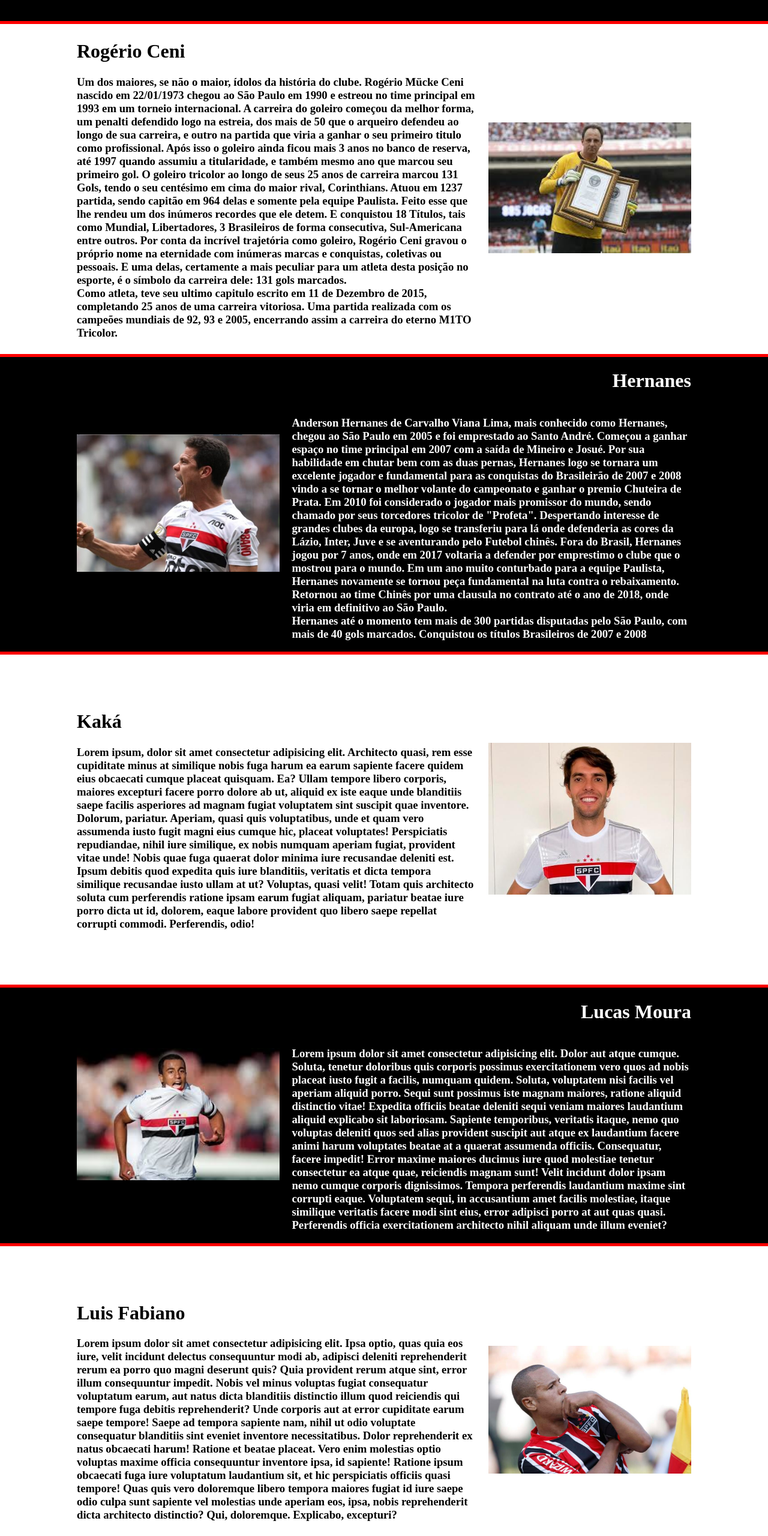
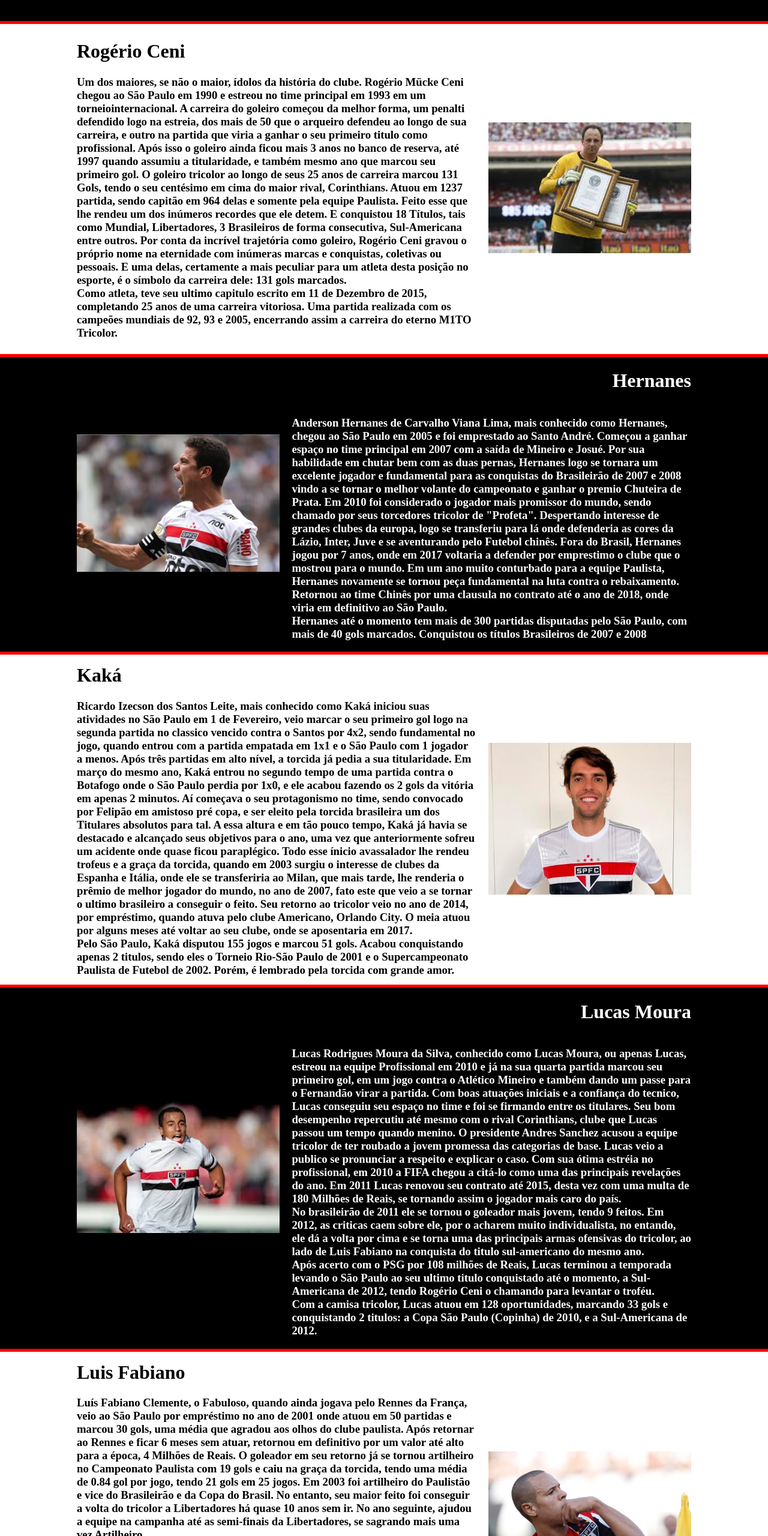
Before and after one commit to oLucasNascimento/SPNow, a plain HTML site: page pages/idolos.html in a window 1280 px wide. Shown: the part 860-3420 px from the top of the page at 60% size. Drawn offline with Linux system fonts and the light colour scheme.

Commit message:
Finalizando a tela de ídolos

```diff
--- a/pages/idolos.html
+++ b/pages/idolos.html
@@ -62,18 +62,18 @@
             <div class="box">
                 <div class="textwhite">
                     <h1>Rogério Ceni</h1>
-                    <h3>Um dos maiores, se não o maior, ídolos da história do clube. Rogério Mücke Ceni nascido em
-                        22/01/1973 chegou ao São Paulo em 1990 e estreou no time principal em 1993 em um torneio
-                        internacional. A carreira do goleiro começou da melhor forma, um penalti defendido logo na
-                        estreia, dos mais de 50 que o arqueiro defendeu ao longo de sua carreira, e outro na partida que
-                        viria a ganhar o seu primeiro titulo como profissional. Após isso o goleiro ainda ficou mais 3
-                        anos no banco de reserva, até 1997 quando assumiu a titularidade, e também mesmo ano que marcou
-                        seu primeiro gol. O goleiro tricolor ao longo de seus 25 anos de carreira marcou 131 Gols, tendo
-                        o seu centésimo em cima do maior rival, Corinthians. Atuou em 1237 partida, sendo capitão em 964
-                        delas e somente pela equipe Paulista. Feito esse que lhe rendeu um dos inúmeros recordes que ele
-                        detem. E conquistou 18 Títulos, tais como Mundial, Libertadores, 3 Brasileiros de forma
-                        consecutiva, Sul-Americana entre outros. Por conta da incrível trajetória como goleiro, Rogério
-                        Ceni gravou o próprio nome na eternidade com inúmeras marcas e conquistas, coletivas ou
+                    <h3>Um dos maiores, se não o maior, ídolos da história do clube. Rogério Mücke Ceni chegou ao São
+                        Paulo em 1990 e estreou no time principal em 1993 em um torneiointernacional. A carreira do
+                        goleiro começou da melhor forma, um penalti defendido logo na estreia, dos mais de 50 que o
+                        arqueiro defendeu ao longo de sua carreira, e outro na partida que viria a ganhar o seu primeiro
+                        titulo como profissional. Após isso o goleiro ainda ficou mais 3 anos no banco de reserva, até
+                        1997 quando assumiu a titularidade, e também mesmo ano que marcou seu primeiro gol. O goleiro
+                        tricolor ao longo de seus 25 anos de carreira marcou 131 Gols, tendo o seu centésimo em cima do
+                        maior rival, Corinthians. Atuou em 1237 partida, sendo capitão em 964 delas e somente pela
+                        equipe Paulista. Feito esse que lhe rendeu um dos inúmeros recordes que ele detem. E conquistou
+                        18 Títulos, tais como Mundial, Libertadores, 3 Brasileiros de forma consecutiva, Sul-Americana
+                        entre outros. Por conta da incrível trajetória como goleiro, Rogério Ceni gravou o próprio nome
+                        na eternidade com inúmeras marcas e conquistas, coletivas ou
                         pessoais. E uma delas, certamente a mais peculiar para um atleta desta posição no esporte, é o
                         símbolo da carreira dele: 131 gols marcados.<br>
                         Como atleta, teve seu ultimo capitulo escrito em 11 de Dezembro de 2015, completando 25 anos de
@@ -128,28 +128,25 @@
             <div class="box">
                 <div class="textwhite">
                     <h1>Kaká</h1>
-                    <h3>Lorem ipsum, dolor sit amet consectetur adipisicing elit. Architecto quasi, rem esse cupiditate
-                        minus at similique nobis fuga harum ea earum sapiente facere quidem eius obcaecati cumque
-                        placeat
-                        quisquam. Ea?
-                        Ullam tempore libero corporis, maiores excepturi facere porro dolore ab ut, aliquid ex iste
-                        eaque
-                        unde blanditiis saepe facilis asperiores ad magnam fugiat voluptatem sint suscipit quae
-                        inventore.
-                        Dolorum, pariatur.
-                        Aperiam, quasi quis voluptatibus, unde et quam vero assumenda iusto fugit magni eius cumque hic,
-                        placeat voluptates! Perspiciatis repudiandae, nihil iure similique, ex nobis numquam aperiam
-                        fugiat,
-                        provident vitae unde!
-                        Nobis quae fuga quaerat dolor minima iure recusandae deleniti est. Ipsum debitis quod expedita
-                        quis
-                        iure blanditiis, veritatis et dicta tempora similique recusandae iusto ullam at ut? Voluptas,
-                        quasi
-                        velit!
-                        Totam quis architecto soluta cum perferendis ratione ipsam earum fugiat aliquam, pariatur beatae
-                        iure porro dicta ut id, dolorem, eaque labore provident quo libero saepe repellat corrupti
-                        commodi.
-                        Perferendis, odio!</h3>
+                    <h3>Ricardo Izecson dos Santos Leite, mais conhecido como Kaká iniciou suas atividades no São Paulo
+                        em 1 de Fevereiro, veio marcar o seu primeiro gol logo na segunda partida no classico vencido
+                        contra o Santos por 4x2, sendo fundamental no jogo, quando entrou com a partida empatada em 1x1
+                        e o São Paulo com 1 jogador a menos. Após três partidas em alto nível, a torcida já pedia a sua
+                        titularidade. Em março do mesmo ano, Kaká entrou no segundo tempo de uma partida contra o
+                        Botafogo onde o São Paulo perdia por 1x0, e ele acabou fazendo os 2 gols da vitória em apenas 2
+                        minutos. Aí começava o seu protagonismo no time, sendo convocado por Felipão em amistoso pré
+                        copa, e ser eleito pela torcida brasileira um dos Titulares absolutos para tal. A essa altura e
+                        em tão pouco tempo, Kaká já havia se destacado e alcançado seus objetivos para o ano, uma vez
+                        que anteriormente sofreu um acidente onde quase ficou paraplégico. Todo esse ínicio avassalador
+                        lhe rendeu trofeus e a graça da torcida, quando em 2003 surgiu o interesse de clubes da Espanha
+                        e Itália, onde ele se transferiria ao Milan, que mais tarde, lhe renderia o prêmio de melhor
+                        jogador do mundo, no ano de 2007, fato este que veio a se tornar o ultimo brasileiro a conseguir
+                        o feito. Seu retorno ao tricolor veio no ano de 2014, por empréstimo, quando atuva pelo clube
+                        Americano, Orlando City. O meia atuou por alguns meses até voltar ao seu clube, onde se
+                        aposentaria em 2017. <br>
+                        Pelo São Paulo, Kaká disputou 155 jogos e marcou 51 gols. Acabou conquistando apenas 2 titulos,
+                        sendo eles o Torneio Rio-São Paulo de 2001 e o Supercampeonato Paulista de Futebol de 2002.
+                        Porém, é lembrado pela torcida com grande amor. </h3>
                 </div>
                 <div class="foto">
                     <img src="../img/kaka.jpg">
@@ -166,27 +163,26 @@
                 </div>
                 <div class="textblack">
                     <h1>Lucas Moura</h1>
-                    <h3>Lorem ipsum dolor sit amet consectetur adipisicing elit. Dolor aut atque cumque. Soluta, tenetur
-                        doloribus quis corporis possimus exercitationem vero quos ad nobis placeat iusto fugit a
-                        facilis,
-                        numquam quidem.
-                        Soluta, voluptatem nisi facilis vel aperiam aliquid porro. Sequi sunt possimus iste magnam
-                        maiores,
-                        ratione aliquid distinctio vitae! Expedita officiis beatae deleniti sequi veniam maiores
-                        laudantium
-                        aliquid explicabo sit laboriosam.
-                        Sapiente temporibus, veritatis itaque, nemo quo voluptas deleniti quos sed alias provident
-                        suscipit
-                        aut atque ex laudantium facere animi harum voluptates beatae at a quaerat assumenda officiis.
-                        Consequatur, facere impedit!
-                        Error maxime maiores ducimus iure quod molestiae tenetur consectetur ea atque quae, reiciendis
-                        magnam sunt! Velit incidunt dolor ipsam nemo cumque corporis dignissimos. Tempora perferendis
-                        laudantium maxime sint corrupti eaque.
-                        Voluptatem sequi, in accusantium amet facilis molestiae, itaque similique veritatis facere modi
-                        sint
-                        eius, error adipisci porro at aut quas quasi. Perferendis officia exercitationem architecto
-                        nihil
-                        aliquam unde illum eveniet?</h3>
+                    <h3>Lucas Rodrigues Moura da Silva, conhecido como Lucas Moura, ou apenas Lucas, estreou na equipe
+                        Profissional em 2010 e já na sua quarta partida marcou seu primeiro gol, em um jogo contra o
+                        Atlético Mineiro e também dando um passe para o Fernandão virar a partida. Com boas atuações
+                        iniciais e a confiança do tecnico, Lucas conseguiu seu espaço no time e foi se firmando entre os
+                        titulares. Seu bom desempenho repercutiu até mesmo com o rival Corinthians, clube que Lucas
+                        passou um tempo quando menino. O presidente Andres Sanchez acusou a equipe tricolor de ter
+                        roubado a jovem promessa das categorias de base. Lucas veio a publico se pronunciar a respeito e
+                        explicar o caso. Com sua ótima estréia no profissional, em 2010 a FIFA chegou a citá-lo como uma
+                        das principais revelações do ano. Em 2011 Lucas renovou seu contrato até 2015, desta vez com uma
+                        multa de 180 Milhões de Reais, se tornando assim o jogador mais caro do país.<br>
+                        No brasileirão de 2011 ele se tornou o goleador mais jovem, tendo 9 feitos. Em 2012, as criticas
+                        caem sobre ele, por o acharem muito individualista, no entando, ele dá a volta por cima e se
+                        torna uma das principais armas ofensivas do tricolor, ao lado de Luis Fabiano na conquista do
+                        titulo sul-americano do mesmo ano.<br>
+                        Após acerto com o PSG por 108 milhões de Reais, Lucas terminou a temporada levando o São Paulo
+                        ao seu ultimo titulo conquistado até o momento, a Sul-Americana de 2012, tendo Rogério Ceni o
+                        chamando para levantar o troféu.<br>
+                        Com a camisa tricolor, Lucas atuou em 128 oportunidades, marcando 33 gols e conquistando 2
+                        titulos: a Copa São Paulo (Copinha) de 2010, e a Sul-Americana de 2012.
+                    </h3>
                 </div>
             </div>
         </div>
@@ -197,28 +193,23 @@
             <div class="box">
                 <div class="textwhite">
                     <h1>Luis Fabiano</h1>
-                    <h3>Lorem ipsum dolor sit amet consectetur adipisicing elit. Ipsa optio, quas quia eos iure, velit
-                        incidunt delectus consequuntur modi ab, adipisci deleniti reprehenderit rerum ea porro quo magni
-                        deserunt quis?
-                        Quia provident rerum atque sint, error illum consequuntur impedit. Nobis vel minus voluptas
-                        fugiat
-                        consequatur voluptatum earum, aut natus dicta blanditiis distinctio illum quod reiciendis qui
-                        tempore fuga debitis reprehenderit?
-                        Unde corporis aut at error cupiditate earum saepe tempore! Saepe ad tempora sapiente nam, nihil
-                        ut
-                        odio voluptate consequatur blanditiis sint eveniet inventore necessitatibus. Dolor reprehenderit
-                        ex
-                        natus obcaecati harum!
-                        Ratione et beatae placeat. Vero enim molestias optio voluptas maxime officia consequuntur
-                        inventore
-                        ipsa, id sapiente! Ratione ipsum obcaecati fuga iure voluptatum laudantium sit, et hic
-                        perspiciatis
-                        officiis quasi tempore!
-                        Quas quis vero doloremque libero tempora maiores fugiat id iure saepe odio culpa sunt sapiente
-                        vel
-                        molestias unde aperiam eos, ipsa, nobis reprehenderit dicta architecto distinctio? Qui,
-                        doloremque.
-                        Explicabo, excepturi?</h3>
+                    <h3>Luís Fabiano Clemente, o Fabuloso, quando ainda jogava pelo Rennes da França, veio ao São Paulo
+                        por empréstimo no ano de 2001 onde atuou em 50 partidas e marcou 30 gols, uma média que agradou
+                        aos olhos do clube paulista. Após retornar ao Rennes e ficar 6 meses sem atuar, retornou em
+                        definitivo por um valor até alto para a época, 4 Milhões de Reais. O goleador em seu retorno já
+                        se tornou artilheiro no Campeonato Paulista com 19 gols e caiu na graça da torcida, tendo uma
+                        média de 0.84 gol por jogo, tendo 21 gols em 25 jogos. Em 2003 foi artilheiro do Paulistão e
+                        vice do Brasileirão e da Copa do Brasil. No entanto, seu maior feito foi conseguir a volta do
+                        tricolor a Libertadores há quase 10 anos sem ir. No ano seguinte, ajudou a equipe na campanha
+                        até as semi-finais da Libertadores, se sagrando mais uma vez Artilheiro. <br>
+                        Após ótimas atuações e bons numeros, Luis Fabiano começou a rodar na Europa, tendo sua
+                        trasnferencia para o Porto de Portugal. Sua volta ao São Paulo se daria em 2011, onde ele
+                        ficaria até 2015. Em 2012 o Fabuloso vira a fazer ótimas atuações e, ao lado de Lucas e
+                        companhia, conquistaram o titulo sul-americano de forma incrivel.<br>
+                        O Fabuloso continuou a fazer boas atuações até o fim da sua passagem em Dezembro de 2015. <br>
+                        No time paulista atuou por 398 vezes, marcando 212 vezes e se tornando o 3º Maior Artilheiro do
+                        Clube. Conquistou o Torneio Rio-São Paulo 2001 e a Sul-Americana de 2012.
+                        </h3>
                 </div>
                 <div class="foto">
                     <img src="../img/fabuloso.jpg">
@@ -227,66 +218,14 @@
         </div>
     </div>
 
-    <div class="blackbox">
-        <div class="container">
-            <div class="box">
-                <div class="foto">
-                    <img src="../img/dagoberto.jpg">
-                </div>
-                <div class="textblack">
-                    <h1>Dagoberto</h1>
-                    <h3>Lorem ipsum dolor sit amet consectetur adipisicing elit. Maiores ipsam cum unde quia fugiat, non
-                        magni esse perspiciatis excepturi laborum temporibus nostrum, omnis aliquid labore molestiae
-                        quas
-                        odit blanditiis deleniti!
-                        Fugit harum aut odio quam nisi tenetur quasi iste pariatur maiores? Veniam, iure. Labore saepe
-                        ab
-                        reprehenderit, tenetur pariatur ex necessitatibus deleniti facere modi optio, veniam blanditiis
-                        nemo
-                        perferendis et.
-                        Sequi illum aut officia corporis fugiat sunt rerum sapiente recusandae, est praesentium dolor
-                        doloribus, sint harum porro ratione reiciendis accusamus. Voluptates hic ipsam, aut sapiente
-                        maxime
-                        repudiandae quos ad commodi?
-                        Earum quia error voluptates architecto ipsam itaque quod! Labore aut porro, inventore numquam
-                        molestiae odit! Unde dicta nihil aperiam quo itaque eum exercitationem possimus soluta
-                        voluptatum,
-                        minima id, quas error!
-                        Quis suscipit quibusdam, totam harum tempora voluptate cumque inventore? Blanditiis dolorum
-                        placeat
-                        sit labore magni in commodi cum ad alias pariatur quisquam similique facere eveniet iste, nam
-                        fugit!
-                        Impedit, quasi?</h3>
-                </div>
-            </div>
-        </div>
-    </div>
-
-
     <div class="whitebox">
         <div class="container">
             <div class="box">
                 <div class="textwhite">
                     <h1>Muricy Ramalho</h1>
-                    <h3>Lorem ipsum dolor sit amet consectetur adipisicing elit. Atque voluptate explicabo officia nemo
-                        praesentium laudantium temporibus, impedit sequi blanditiis facilis ipsa, placeat distinctio
-                        voluptatem, asperiores dolore repellat. Quos, voluptas explicabo?
-                        Suscipit alias vitae nesciunt doloribus, nisi voluptates ex nostrum consequatur corrupti
-                        sapiente
-                        rem blanditiis pariatur eligendi adipisci placeat officia accusamus expedita sed facere illum,
-                        reiciendis, doloremque minus vel! Perferendis, dolor!
-                        Fuga dolor laborum iste sed aut obcaecati mollitia itaque beatae eum ratione perferendis
-                        voluptatum,
-                        modi explicabo fugiat, aspernatur odit? Possimus voluptatem cum pariatur? Praesentium delectus
-                        voluptatum corporis iste, minus repellat.
-                        Consequatur, aperiam deleniti eius corporis error alias ex voluptatibus voluptas, dolorum
-                        eveniet
-                        amet. Vitae iure rerum harum quia fugit eaque eveniet natus nisi molestias ullam, exercitationem
-                        veniam, doloribus odio incidunt.
-                        Blanditiis, ea ab! Dicta, delectus fugit ipsam tenetur eius est doloribus, minima optio libero
-                        consequuntur labore, laudantium dolorem iusto fugiat error vero quisquam. Magnam adipisci modi
-                        sunt
-                        harum officiis laboriosam.</h3>
+                    <h3>Muricy defendeu na década de 1970 as cores do São Paulo, onde jogou 177 partidas, marcando 26 gols. Atuou como meia e ponta-de-lança. Muricy atuou por 11 anos como profisional. Já como treinador, teve 3 passagens no clube, a primeira na comissão técnica entre 1994-1997 e somou 108 partidas. Rodou por diversos clubes até que em 2006 retornou ao São Paulo, desta vez como efetivo, e a partir daí o São Paulo conquistou o tri inédito do Campeonato Brasileiro, um feito incrivel e que faz com que o técnico seja lembrado com glórias até os dias atuais. No segundo ano até colocou seu cargo a disposição após algumas derrotas e a eliminação na Libertadores, mas o presidente do clube não aceitou tal e o resultado foi brilhante, até o fim contratual em 2009, após 257 partidas.<br>
+                    Sua terceira e ultima passagem foi no ano de 2013, onde sua experiência foi fundamental na luta contra o rebaixamento. O técnico permaneceu na equipe até o fim de 2015, onde se despediu em comum acordo com a diretoria do clube, após 109 partidas.<br>
+                    Ao todo, Muricy disputou 651 partidas com o time tricolor e conquistou como Jogador o Paulistão de 75 e o Brasileiro de 77. Como técnico, ganhou a Copa Conmebol 1994, a Copa Master da Conmebol 1996 e o Tri Brasileiro nos anos de 2006, 2007 e 2008.</h3>
                 </div>
                 <div class="foto">
                     <img src="../img/muricy.jpg">
@@ -303,27 +242,12 @@
                 </div>
                 <div class="textblack">
                     <h1>Telê Santana</h1>
-                    <h3>Lorem ipsum dolor sit amet consectetur, adipisicing elit. Repudiandae corrupti veniam cum
-                        mollitia
-                        recusandae modi voluptas reiciendis dicta, amet, atque adipisci. Vel neque officiis culpa
-                        laudantium
-                        ut libero eveniet placeat?
-                        Veniam voluptatem, aperiam architecto dolorum facilis, rem optio in non hic, tempore error omnis
-                        magni quam quasi harum consequuntur dolores! Dolorum velit iste pariatur debitis quam aliquam
-                        sequi
-                        maxime quibusdam.
-                        Temporibus nesciunt minus perspiciatis obcaecati accusantium quas mollitia rerum explicabo nam,
-                        eveniet ducimus accusamus iure? Totam ducimus neque quidem ad iusto pariatur voluptatum nisi
-                        iste
-                        eum vel a, labore dolorum.
-                        Reprehenderit, veritatis odit possimus culpa at delectus labore corporis maxime consectetur
-                        fugiat
-                        cupiditate ea vel architecto ad nostrum incidunt nulla. Quibusdam qui veniam fuga placeat, quos
-                        exercitationem quo enim! Nobis.
-                        Earum unde porro nisi adipisci, dolorem veniam fugiat cupiditate eaque? Suscipit, iure
-                        obcaecati!
-                        Provident reiciendis assumenda sapiente, dicta autem minus aperiam minima in, enim ipsum ratione
-                        odit corrupti quidem officia.</h3>
+                    <h3>Telê Santana da Silva é um dos maiores treinadores que o São Paulo já teve em toda sua história.
+                    Chegando ao clube em 1990,ele logo apostou em talentos como Raí, Cafu e Antônio Carlos para que o clube viesse a se estruturar. Rapidamente os resultados já começaram a aparecer, com um vice frente ao Corinthians. Foi campeão pela primeira vez na Copa Libertadores da América de 1992 ao vencer o Newell's Old Boys, na disputa de pênaltis.
+                    Em dezembro venceu o Palmeiras no primeiro jogo da final do Campeonato Paulista, viajou para o Japão, onde conquistou o mundial de clubes de 1992, ao vencer o time do Barcelona de virada por 2 a 1. Voltou para o Brasil e venceu também o segundo jogo da final do Paulistão, conquistando o bicampeonato consecutivo do Campeonato Paulista. Telê foi premiado como o "Melhor técnico da América do Sul de 1992".O primeiro título de 1993 foi a Copa Libertadores da América vencendo o Universidad Católica. A segunda conquista, foi a Recopa Sul-Americana vencida na disputa de pênaltis contra o Cruzeiro. Faltando menos de um mês para o Mundial, ainda foi campeão da Supercopa Libertadores conquistada na disputa de pênaltis contra o Flamengo.
+                    Em dezembro Telê conquistou novamente o título mundial pelo tricolor vencendo o Milan por 3 a 2. A conquista do título mundial, foi o quarto título internacional conquistado pelo São Paulo e também pelo técnico Telê Santana em 1993 completando, assim, a inédita quadrúpla coroa internacional sendo conquistada por ser campeão de quatro competições internacionais oficiais, com todos os títulos sendo conquistados no mesmo ano.
+                    A torcida são-paulina passou a chamá-lo de "Mestre".Após sofrer uma isquemia cerebral, teve que abandonar o futebol e viu a sua saúde debilitar-se bastante. No dia 21 de abril de 2006, depois de ficar por cerca de um mês internado devido a uma infecção intestinal, que desencadeou uma série de outras complicações, Telê Santana faleceu em Belo Horizonte.<br>
+                    Em sua história no São Paulo, Telê conquistou inúmeros títulos, entre eles o bi da Copa Libertadores 92 e 93; o bi da Copa Internacional de Clubes 92 e 93; a Supercopa Libertadores 93; Recopa Sul-Americana 93 e 94; Brasileiro de 91 e os Paulistões de 91 e 92</h3>
                 </div>
             </div>
         </div>
```
Also changed, not shown: img/borges.jpg (deleted), img/dagoberto.jpg (deleted).
